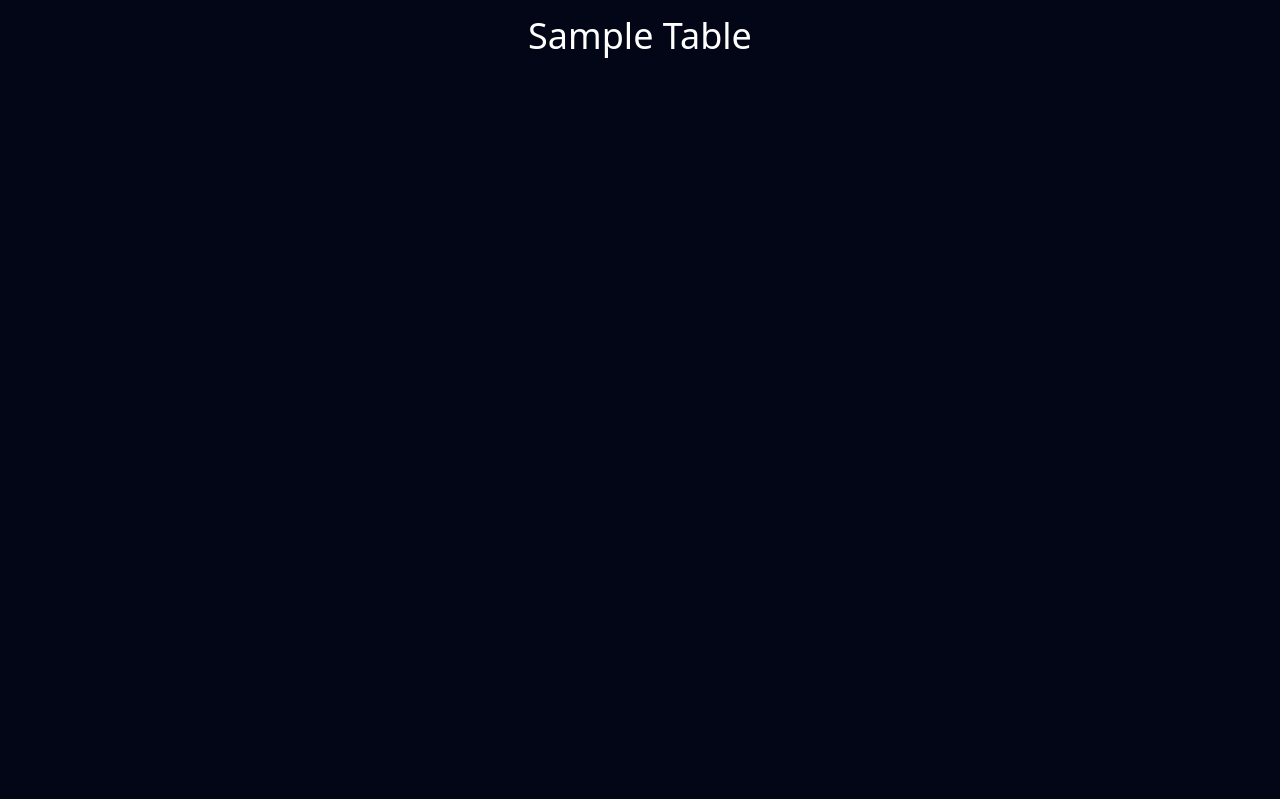
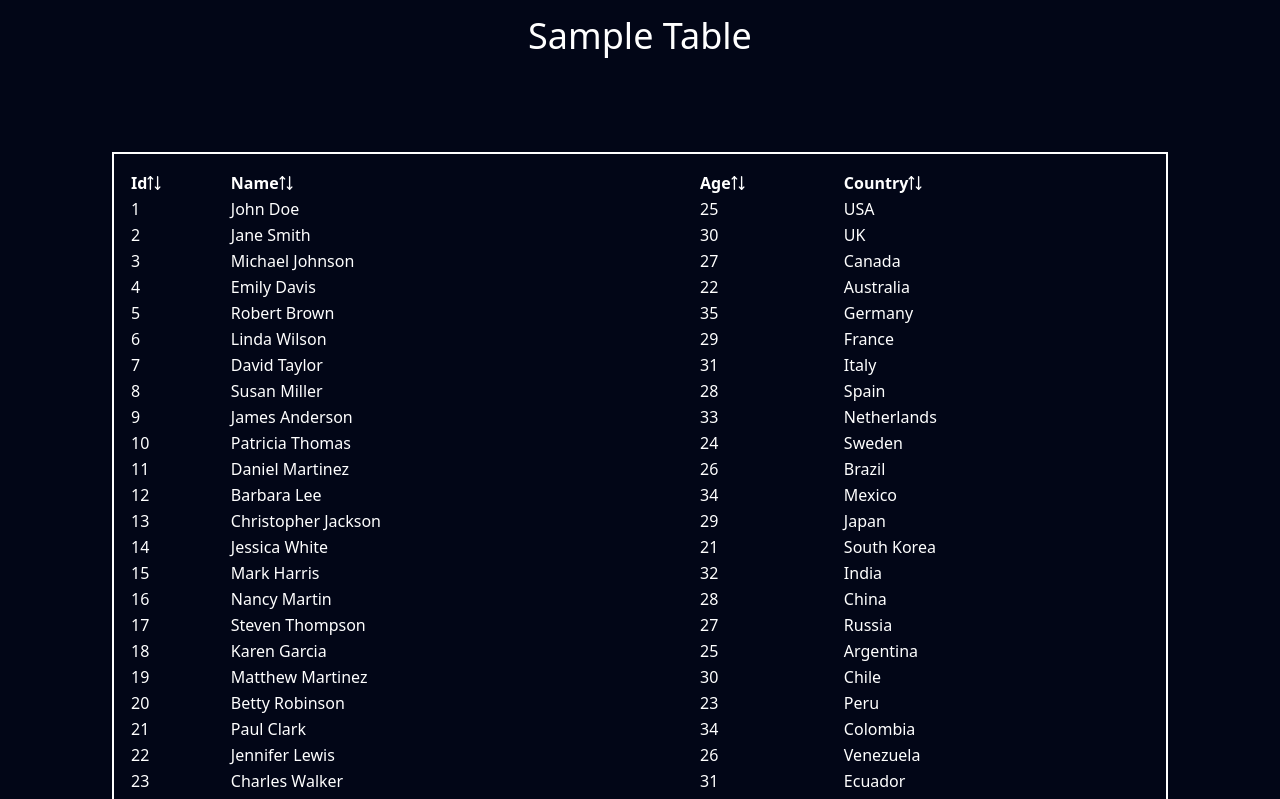
Before and after one commit to sudeepa99/Sample-React-Table, a React (Create React App) app: page / in a window 1280 px wide. Shown: the top 799 px of the page. Built offline with nearby package versions, Linux system fonts and the light colour scheme.

Commit message:
added data and sortable feature

```diff
--- a/package.json
+++ b/package.json
@@ -6,6 +6,7 @@
     "@testing-library/jest-dom": "^5.17.0",
     "@testing-library/react": "^13.4.0",
     "@testing-library/user-event": "^13.5.0",
+    "primereact": "^10.8.2",
     "react": "^18.3.1",
     "react-dom": "^18.3.1",
     "react-router-dom": "^6.26.1",
--- a/src/App.js
+++ b/src/App.js
@@ -4,7 +4,7 @@ import Homepage from "./Pages/Homepage";
 
 function App() {
   return (
-    <div className="bg-black">
+    <div className="h-auto bg-slate-950">
       <BrowserRouter>
         <Routes>
           <Route element={<Homepage/>} path="/" ></Route>
--- a/src/Components/Table.jsx
+++ b/src/Components/Table.jsx
@@ -1,5 +1,10 @@
 import React, { useEffect, useState } from 'react'
-import dataTable from "../data.json"
+import {DataTable} from "primereact/datatable";
+import {Column} from "primereact/column";
+// import "primereact/resources/themes/lara-light-cyan/theme.css";
+// import 'primereact/resources/primereact.min.css';
+
+
 
 export default function Table() {
 
@@ -10,15 +15,19 @@ export default function Table() {
     //use effect for fetching data from the file
 
     useEffect (()=>{
-        fetch(dataTable)
+        fetch("./data.json")
             .then((response) => response.json()) //converting to JSON format
             .then((data) => setTableData(data)) //storing data using use state.
             .catch((error) => console.error("Error Fetching Data:",error));
     },[]);
   return (
-    <div>
-
-
+    <div className='p-4 px-8 bg-slate-950'>
+       <DataTable value={tableData} responsiveLayout='scroll' className='items-center justify-center h-auto p-4 mx-20 my-20 text-white border-2 border-white border-solid hover:shadow-lg bg-slate-950'>
+        <Column field='id' header='Id' sortable className="hover:bg-blue-100 hover:text-blue-800 "/>
+        <Column field='name' header='Name' sortable className="hover:bg-blue-100 hover:text-blue-800"/>
+        <Column field='age' header='Age' sortable className="hover:bg-blue-100 hover:text-blue-800"/>
+        <Column field='country' header='Country' sortable className="hover:bg-blue-100 hover:text-blue-800"/>
+       </DataTable>
     </div>
   )
 }
--- a/src/Pages/Homepage.jsx
+++ b/src/Pages/Homepage.jsx
@@ -1,9 +1,11 @@
 import React from 'react'
+import Table from '../Components/Table'
 
 export default function Homepage() {
   return (
-    <div className='bg-slate-950 h-screen w-screen'>
-        <h1 className='text-white text-4xl text-center pt-4'>Sample Table</h1>
+    <div className='w-screen h-screen bg-slate-950'>
+        <h1 className='pt-4 text-4xl text-center text-white'>Sample Table</h1>
+        <Table/>
 
     </div>
   )
```
Also changed, not shown: public/data.json (renamed from src/data.json), 1 other file (tests, documents, lock files or other folders).
